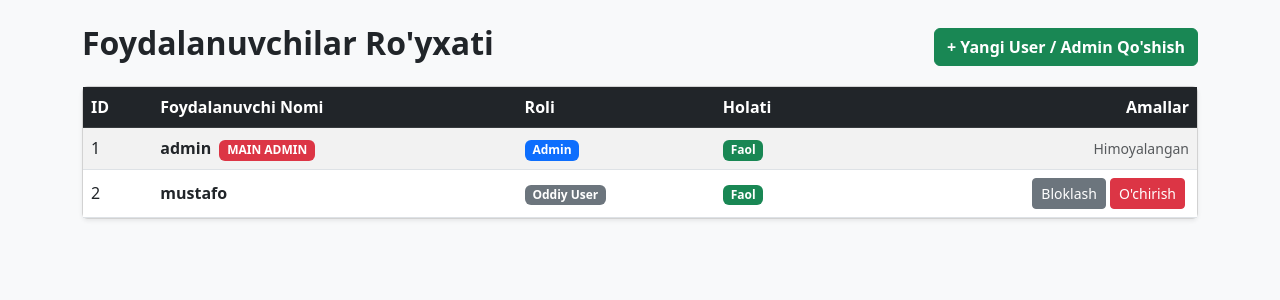
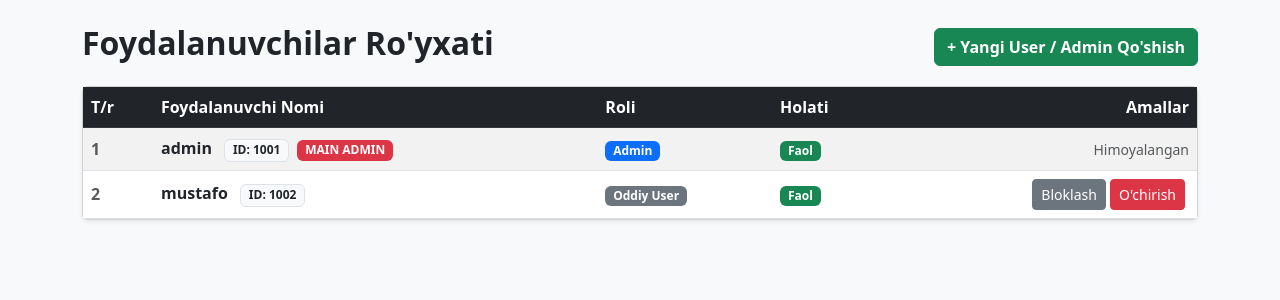
Before and after one commit to AsilbekDevv/flask-news-app, a Flask app: page /admin/users in a window 1280 px wide. Shown: the part 56-356 px from the top of the page. Run offline with Flask 3, Linux system fonts and the light colour scheme; a user stored in the database is signed in; data comes from the database, SQL or seed files in the repository.

```diff
--- a/app.py
+++ b/app.py
@@ -28,6 +28,11 @@ class User(db.Model):
     is_main_admin = db.Column(db.Boolean, default=False) # Asosiy admin bayrog'i
     is_blocked = db.Column(db.Boolean, default=False)    # Bloklanganlik holati
 
+    @property
+    def user_code(self):
+        # Bazadagi ID ga 1000 qo'shib 4 xonali unikal ID hosil qiladi (1001, 1002, ...)
+        return 1000 + self.id
+
 class News(db.Model):
     id = db.Column(db.Integer, primary_key=True)
     title = db.Column(db.String(200), nullable=False)
@@ -56,7 +61,6 @@ def index():
     if 'user_id' not in session:
         return redirect(url_for('login'))
 
-    # Sessiyadagi foydalanuvchi bloklanmaganini tekshirish
     user = User.query.get(session['user_id'])
     if not user or user.is_blocked:
         session.clear()
@@ -204,7 +208,7 @@ def add_user():
     if request.method == 'POST':
         username = request.form['username']
         password = request.form['password']
-        role = request.form['role'] # 'user' yoki 'admin'
+        role = request.form['role']
 
         if User.query.filter_by(username=username).first():
             error = "Bu foydalanuvchi nomi allaqachon mavjud!"
@@ -230,7 +234,6 @@ def toggle_block_user(id):
 
     user = User.query.get_or_404(id)
 
-    # Main admint yoki o'zini bloklash taqiqlanadi
     if user.is_main_admin or user.id == session['user_id']:
         return redirect(url_for('manage_users'))
 
@@ -245,7 +248,6 @@ def delete_user(id):
 
     user = User.query.get_or_404(id)
 
-    # Main adminni yoki o'zini o'chirish taqiqlanadi
     if user.is_main_admin or user.id == session['user_id']:
         return redirect(url_for('manage_users'))
 
--- a/templates/users.html
+++ b/templates/users.html
@@ -29,7 +29,7 @@
                 <table class="table table-striped align-middle mb-0">
                     <thead class="table-dark">
                         <tr>
-                            <th>ID</th>
+                            <th style="width: 70px;">T/r</th>
                             <th>Foydalanuvchi Nomi</th>
                             <th>Roli</th>
                             <th>Holati</th>
@@ -39,9 +39,16 @@
                     <tbody>
                         {% for u in users %}
                             <tr>
-                                <td>{{ u.id }}</td>
+                                <!-- Ketma-ket tartib raqami (1, 2, 3...) -->
+                                <td class="fw-bold text-muted">{{ loop.index }}</td>
                                 <td>
                                     <strong>{{ u.username }}</strong>
+
+                                    <!-- 4 xonali unikal ID -->
+                                    <span class="badge bg-light text-dark border ms-2">
+                                        ID: {{ u.user_code }}
+                                    </span>
+
                                     {% if u.is_main_admin %}
                                         <span class="badge bg-danger ms-1">MAIN ADMIN</span>
                                     {% endif %}
@@ -72,7 +79,7 @@
                                         <span class="text-muted small">Himoyalangan</span>
                                     {% endif %}
                                 </td>
-                                </tr>
+                            </tr>
                         {% endfor %}
                     </tbody>
                 </table>
```
